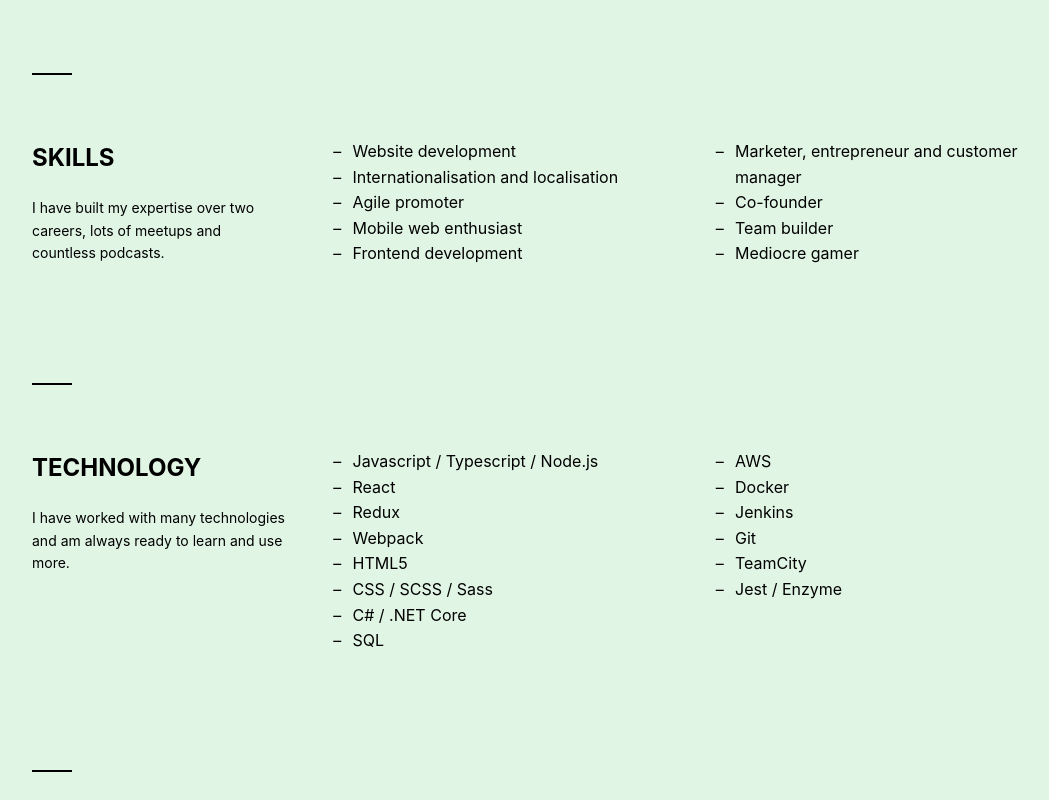
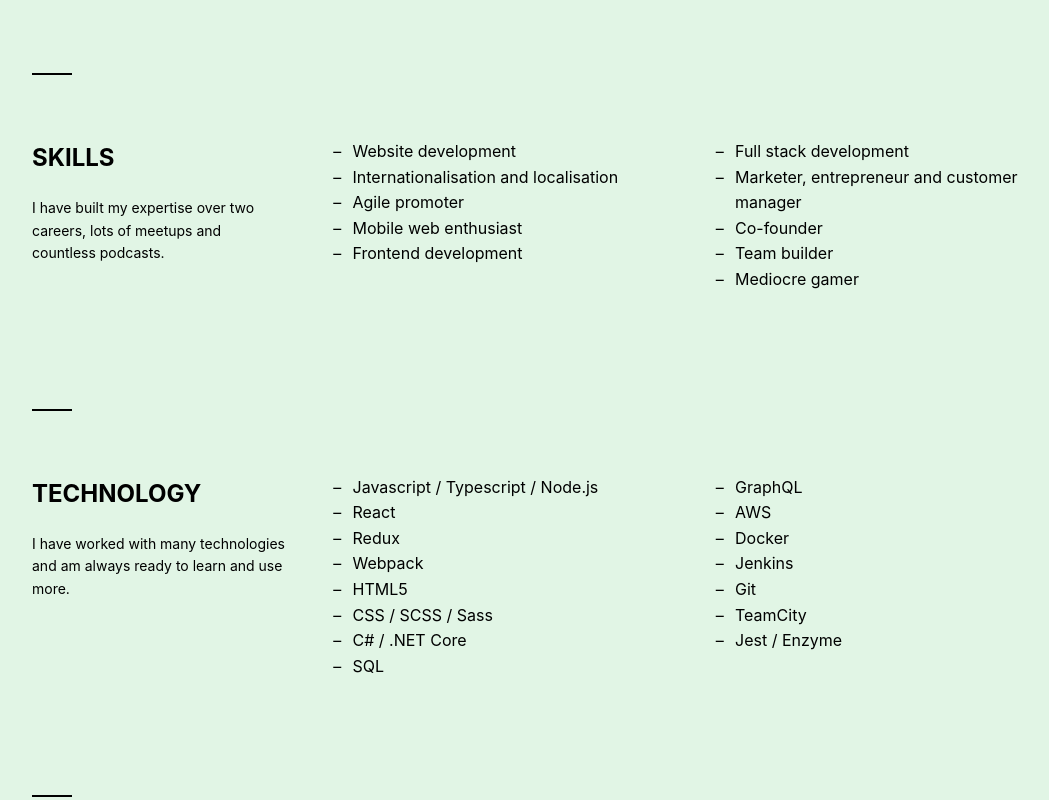
Before and after one commit to nickmask/nickmask.github.io, a React (Create React App) app: page / in a window 1280 px wide. Shown: the part 1360-2160 px from the top of the page, without its empty margins (98-1147 px from the left). Built offline with nearby package versions, Linux system fonts and the light colour scheme.

Commit message:
Remove unnessesary divs. Add keys. Simplify slice logic

```diff
--- a/src/components/About/About.js
+++ b/src/components/About/About.js
@@ -6,9 +6,7 @@ function About() {
   return (
     <div className={styles.wrapper}>
       <div className={styles.col1}>
-        <div>
-          <h2>ABOUT ME</h2>
-        </div>
+        <h2>ABOUT ME</h2>
         <p>
           I live for technology, working with great people and building things
           that make a difference in people’s lives.
--- a/src/components/App/App.js
+++ b/src/components/App/App.js
@@ -42,7 +42,6 @@ function App() {
     "Jest / Enzyme"
   ];
   return (
-    <div className={styles.App}>
     <div className={styles.container}>
       <header>
         <Header />
@@ -74,7 +73,6 @@ function App() {
         <Footer />
       </footer>
     </div>
-    </div>
   );
 }
 
--- a/src/components/App/App.module.css
+++ b/src/components/App/App.module.css
@@ -11,11 +11,6 @@
   grid-gap: 10px;
 
   height: 100vh;
-}
-
-body {
-  margin: 0;
-  background-color: #e1f5e5;
 }
 
 @media (max-width: 768px) {
@@ -34,6 +29,11 @@ body {
   }
 }
 
+body {
+  margin: 0;
+  background-color: #e1f5e5;
+}
+
 header {
   grid-area: header;
   margin-top: 69px;
--- a/src/components/Footer/Footer.js
+++ b/src/components/Footer/Footer.js
@@ -6,7 +6,7 @@ import styles from "./Footer.module.css";
 
 function Footer() {
   return (
-    <div className={styles.wrapper}>
+    <React.Fragment>
       <hr className={styles.separator} />
       <div className={styles.linkWrapper}>
         <div className={styles.socialWrapper}>
@@ -33,7 +33,7 @@ function Footer() {
           <span className={styles.nickmask}>NICKMASK</span>
         </div>
       </div>
-    </div>
+    </React.Fragment>
   );
 }
 
--- a/src/components/ListSection/ListSection.js
+++ b/src/components/ListSection/ListSection.js
@@ -2,8 +2,10 @@ import React from "react";
 import styles from "./ListSection.module.css";
 
 export default function ListSection({ title, blurb, list }) {
-  const listLeft = list.slice(0, Math.ceil(list.length / 2));
-  const listRight = list.slice(Math.ceil(list.length / 2) + 1, list.length);
+  const listMidpoint = Math.ceil(list.length / 2);
+
+  const listLeft = list.slice(0, listMidpoint);
+  const listRight = list.slice(listMidpoint);
 
   return (
     <div className={styles.wrapper}>
@@ -13,15 +15,15 @@ export default function ListSection({ title, blurb, list }) {
       </div>
       <div className={styles.col2}>
         <ul>
-          {listLeft.map(item => (
-            <li>{item}</li>
+          {listLeft.map((item, i) => (
+            <li key={i}>{item}</li>
           ))}
         </ul>
       </div>
       <div className={styles.col3}>
         <ul>
-          {listRight.map(item => (
-            <li>{item}</li>
+          {listRight.map((item, i) => (
+            <li key={i}>{item}</li>
           ))}
         </ul>
       </div>
```
Lines whose indentation alone changed are shown as unchanged.
